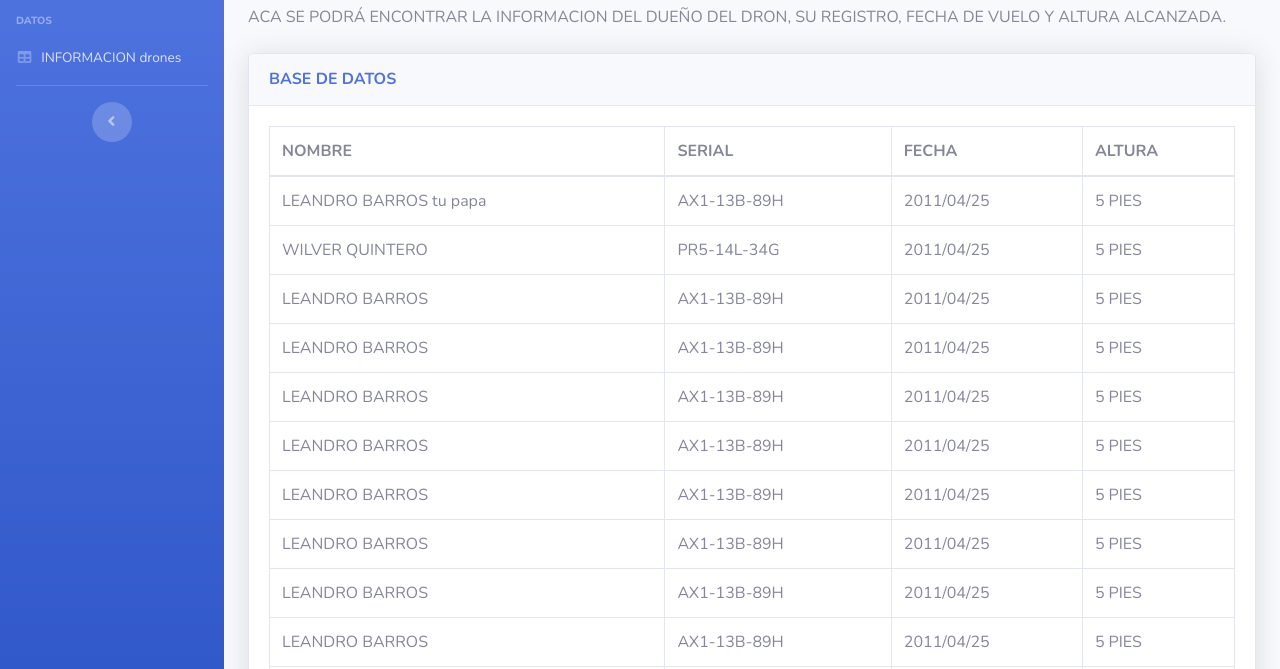
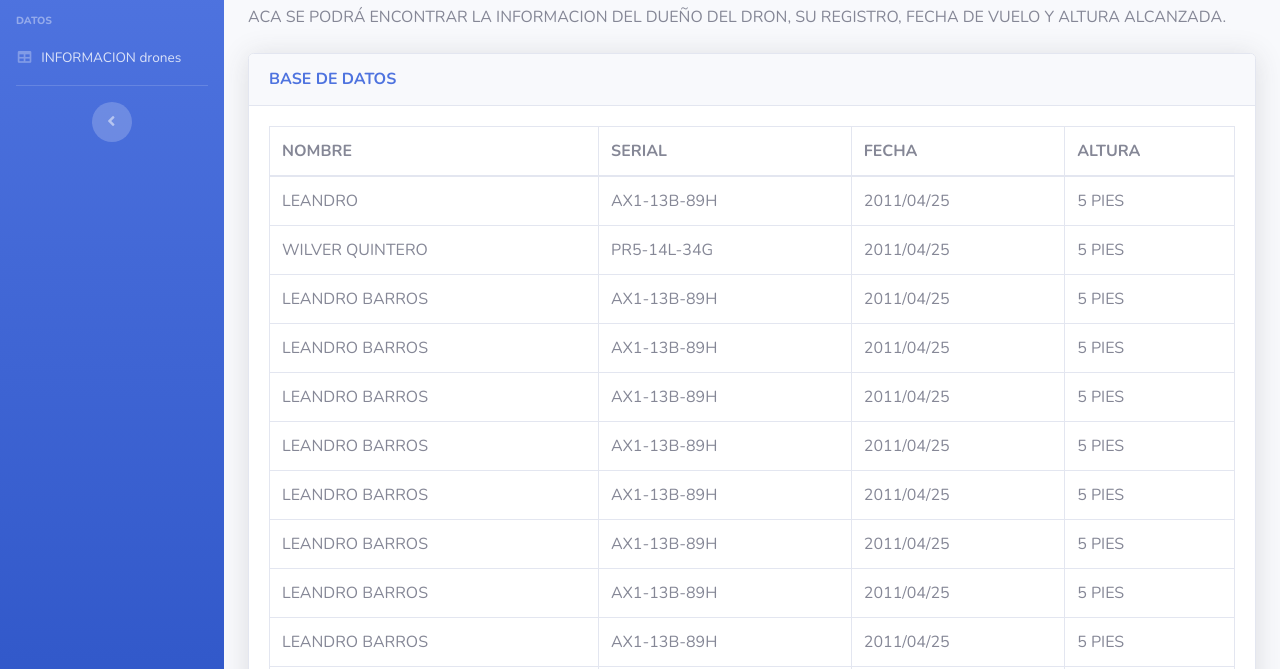
Before and after one commit to wilver112/js-diseno, a plain HTML site: page tables.html in a window 1280 px wide. Shown: the part 131-800 px from the top of the page. Drawn offline with nearby package versions, Linux system fonts and the light colour scheme.

Commit message:
otro cambio
sin BARROS en la TH

```diff
--- a/tables.html
+++ b/tables.html
@@ -146,7 +146,7 @@
                   </tfoot>
                   <tbody>
                     <tr>
-                      <td>LEANDRO BARROS tu papa</td>
+                      <td>LEANDRO</td>
                       <td>AX1-13B-89H</td>
                       <td>2011/04/25</td>
                       <td>5 PIES</td>
```
